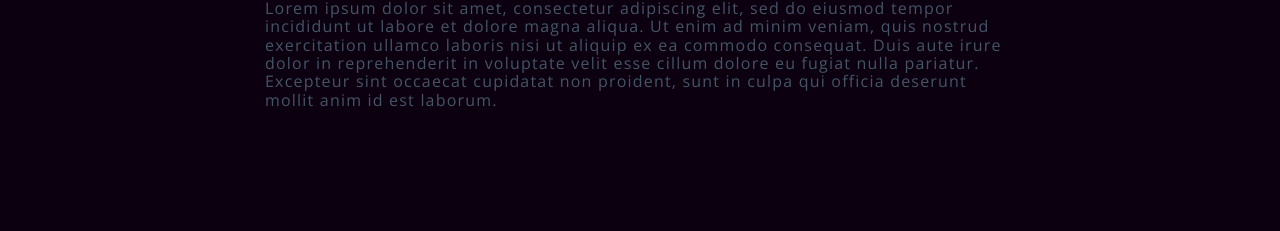
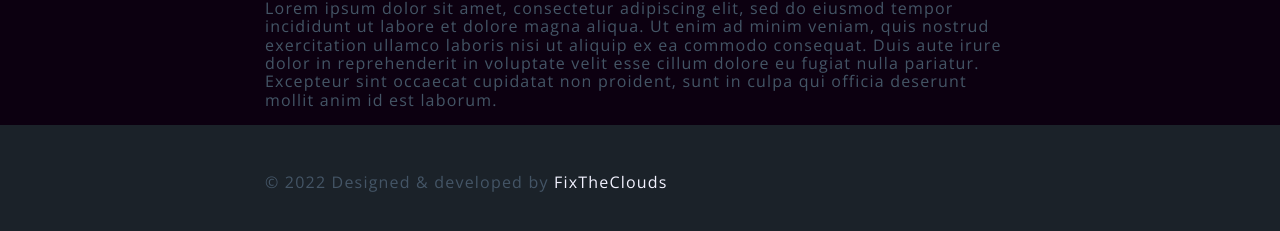
Before and after one commit to fixtheclouds/next-training, a Next.js app: page / in a window 1280 px wide. Shown: the part 939-1170 px from the top of the page. Before the commit the page ends 1064 px from the top, so only its background shows below. Built offline with nearby package versions, Linux system fonts and the light colour scheme.

Commit message:
Add footer

```diff
--- /dev/null
+++ b/components/Layout/Footer/Footer.module.sass
@@ -0,0 +1,5 @@
+@import "styles/variables"
+
+.footer
+  padding: 2rem 0
+  background-color: darken($secondary-color, 20%)
--- /dev/null
+++ b/components/Layout/Footer/Footer.tsx
@@ -0,0 +1,19 @@
+import React from 'react'
+import Container from '../Container'
+import styles from './Footer.module.sass'
+
+interface IFooterProps {
+  children: React.ReactChild
+}
+
+const Footer = ({ children }: IFooterProps) => {
+  return (
+    <div className={styles.footer}>
+      <Container>
+        {children}
+      </Container>
+    </div>
+  )
+}
+
+export default Footer
--- a/components/Layout/Navbar/Navbar.tsx
+++ b/components/Layout/Header/Header.tsx
@@ -1,6 +1,6 @@
 import React from 'react'
 import Container from '../Container'
-import styles from './Navbar.module.sass'
+import styles from './Header.module.sass'
 
 interface INavbarProps {
   children: React.ReactNode
--- a/components/Layout/index.tsx
+++ b/components/Layout/index.tsx
@@ -1,4 +1,4 @@
 import Container from "./Container"
-import Navbar from "./Navbar/Navbar"
+import Header from "./Header/Header"
 
-export { Container, Navbar }
+export { Container, Header }
--- a/pages/index.tsx
+++ b/pages/index.tsx
@@ -5,7 +5,8 @@ import BlogArticle from '../components/Blog/BlogArticle/BlogArticle'
 
 // TODO: Rewrite imports using index files
 import { Grid, Unit } from '../components/Grid'
-import { Container, Navbar } from '../components/layout'
+import { Container, Header } from '../components/layout'
+import Footer from '../components/layout/Footer/Footer'
 import Logo from '../components/Logo/Logo'
 import Menu from '../components/Menu/Menu'
 import MenuItem from '../components/Menu/MenuItem'
@@ -41,13 +42,13 @@ const Home: NextPage = () => {
   return (
     <div>
       <main>
-        <Navbar>
+        <Header>
           <Logo title="MovieBox"/>
           <Menu>
             <MenuItem link="#">Members</MenuItem>
             <MenuItem link="#">Blog</MenuItem>
           </Menu>
-        </Navbar>
+        </Header>
         <Container>
           <SectionHeading>Trending movies</SectionHeading>
           <Grid>
@@ -84,6 +85,13 @@ const Home: NextPage = () => {
             officia deserunt mollit anim id est laborum.
           </p>
         </Container>
+        <Footer>
+          <p>
+            &copy; 2022
+            Designed & developed by&nbsp;
+            <a href="https://github.com/fixtheclouds" rel="noreferrer" target="_blank">FixTheClouds</a>
+          </p>
+        </Footer>
       </main>
     </div>
   )
```
Also changed, not shown: components/Layout/Header/Header.module.sass (renamed from components/Layout/Navbar/Navbar.module.sass).
